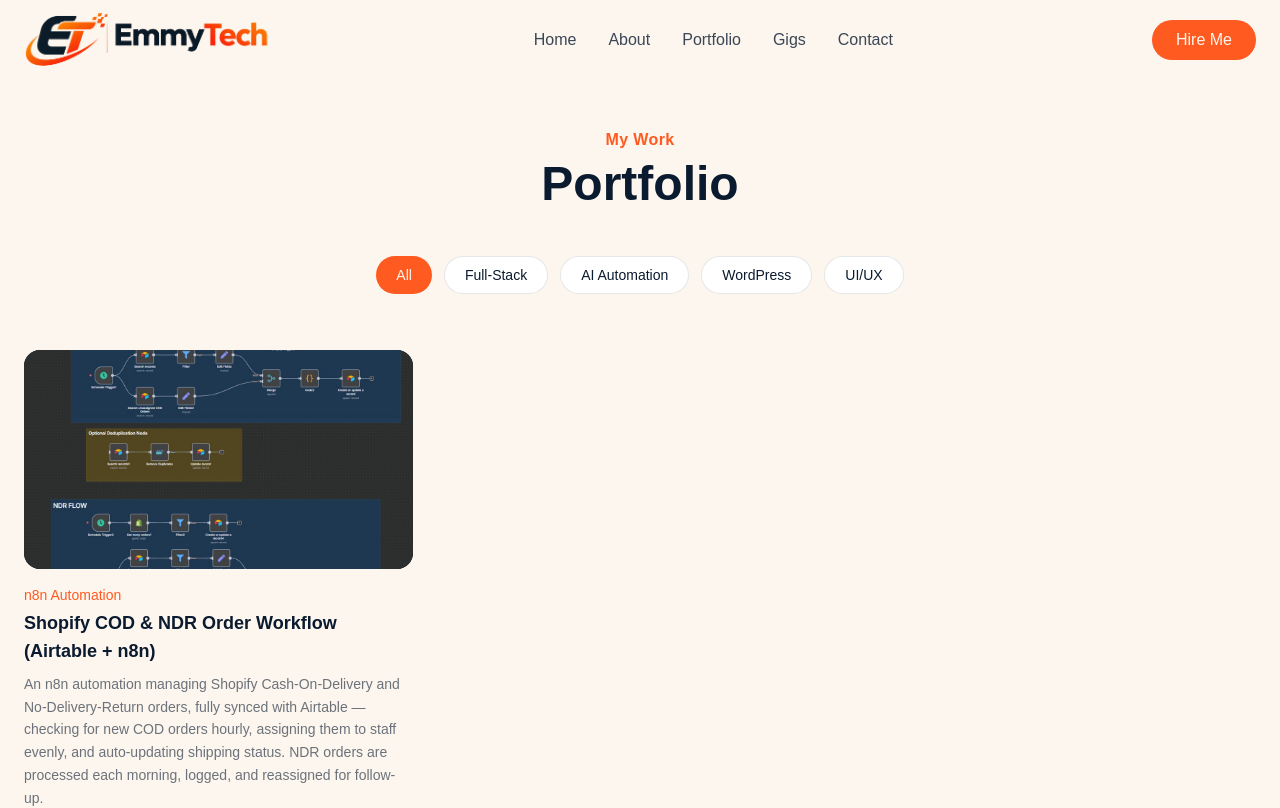
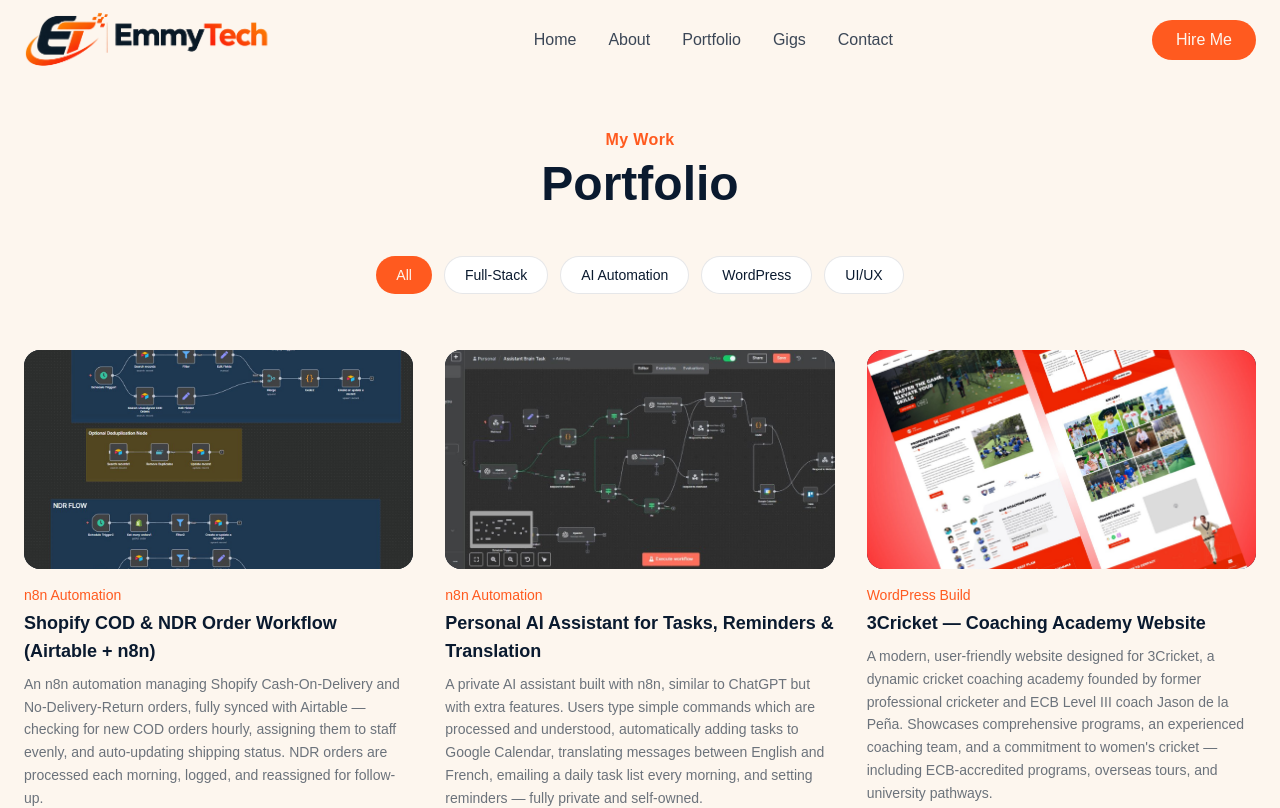
Before and after one commit to emmanuelaustin534-source/emmytech-portfolio, a Next.js app: page /portfolio in a window 1280 px wide. Shown: the top 808 px of the page. Built offline with nearby package versions, Linux system fonts and the light colour scheme.

Commit message:
Add third real portfolio project - wordpress-3cricket

```diff
--- a/src/app/portfolio/page.js
+++ b/src/app/portfolio/page.js
@@ -14,6 +14,22 @@
     image: "/projects/n8n-shopify-cod-ndr.jpg",
     description:
       "An n8n automation managing Shopify Cash-On-Delivery and No-Delivery-Return orders, fully synced with Airtable — checking for new COD orders hourly, assigning them to staff evenly, and auto-updating shipping status. NDR orders are processed each morning, logged, and reassigned for follow-up.",
+  },
+  {
+    title: "Personal AI Assistant for Tasks, Reminders & Translation",
+    category: "AI Automation",
+    tag: "n8n Automation",
+    image: "/projects/n8n-personal-ai-assistant.jpg",
+    description:
+      "A private AI assistant built with n8n, similar to ChatGPT but with extra features. Users type simple commands which are processed and understood, automatically adding tasks to Google Calendar, translating messages between English and French, emailing a daily task list every morning, and setting reminders — fully private and self-owned.",
+  },
+  {
+    title: "3Cricket — Coaching Academy Website",
+    category: "WordPress",
+    tag: "WordPress Build",
+    image: "/projects/wordpress-3cricket.jpg",
+    description:
+      "A modern, user-friendly website designed for 3Cricket, a dynamic cricket coaching academy founded by former professional cricketer and ECB Level III coach Jason de la Peña. Showcases comprehensive programs, an experienced coaching team, and a commitment to women's cricket — including ECB-accredited programs, overseas tours, and university pathways.",
   },
 ];
 
```
Also changed, not shown: public/projects/n8n-personal-ai-assistant.jpg (added), public/projects/wordpress-3cricket.jpg (added).
